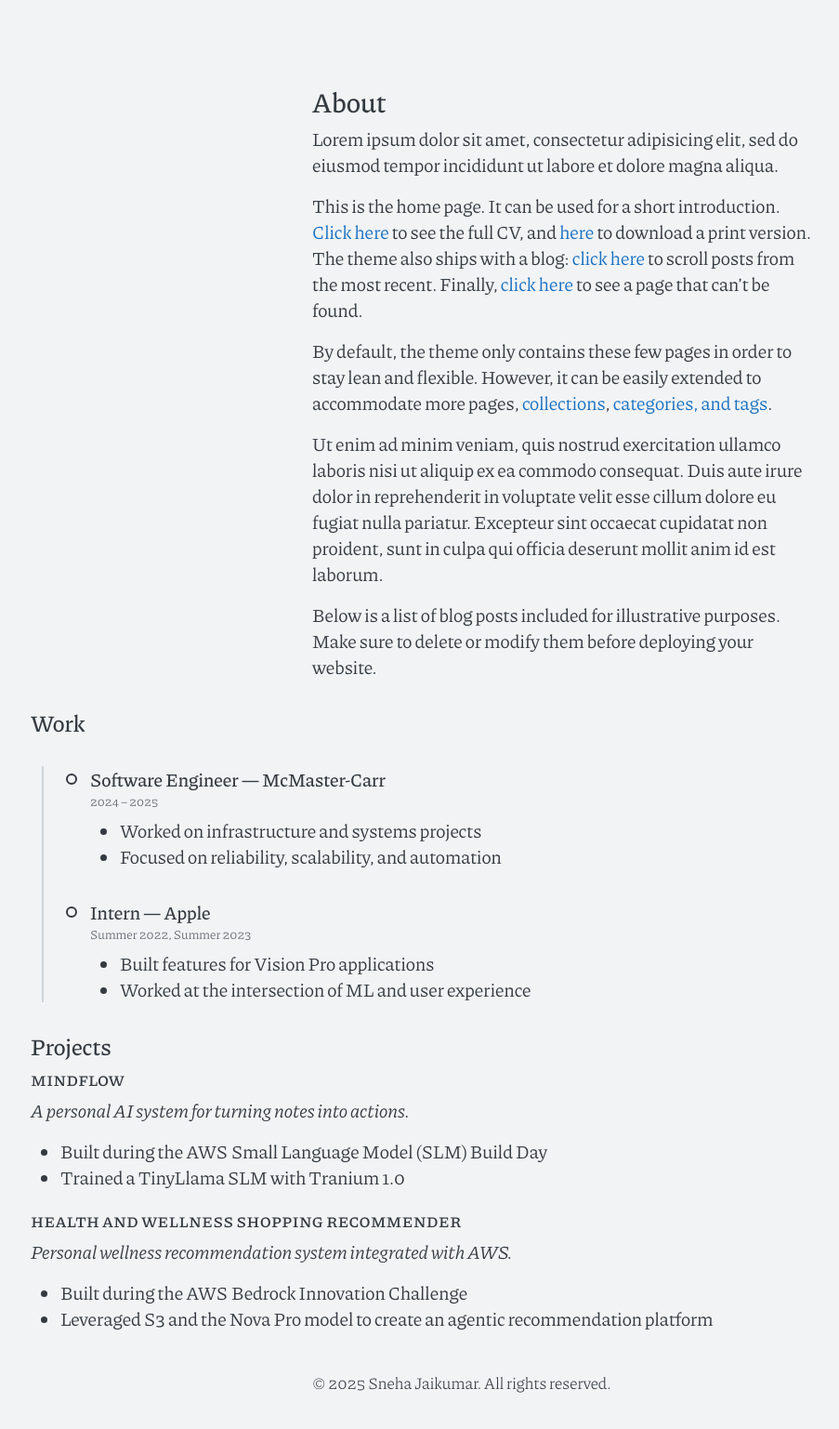
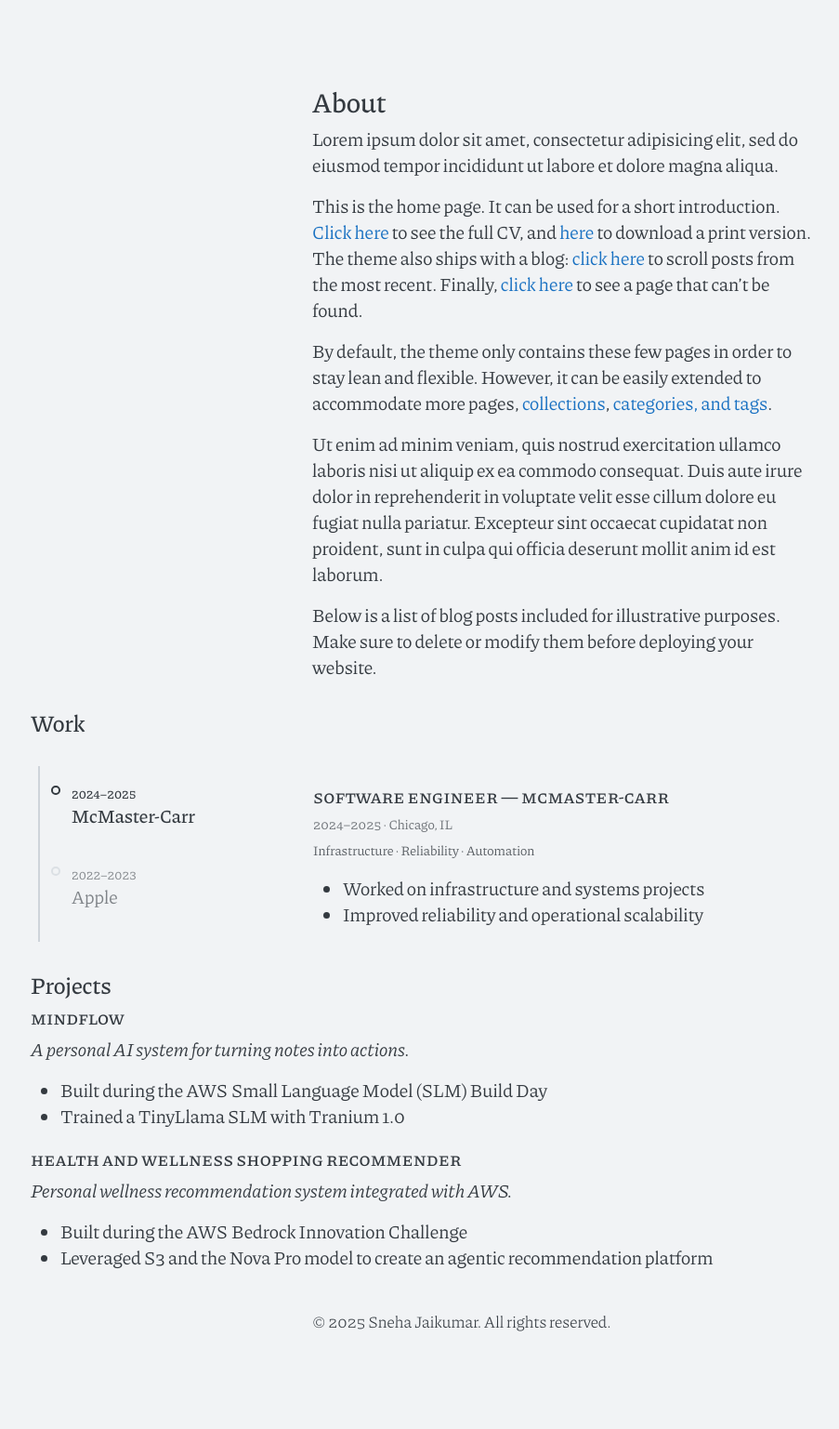
Before and after one commit to snehajaikumar23/snehajaikumar23.github.io, a Jekyll site: the page built from index.md, in a window 1280 px wide, cut to the strip 124-1664 px from the top of the page. Shown: the top 1537 px of the strip at 93% size, without its empty margins (31-934 px from the left). Built offline with Jekyll 4.4.1, drawn with Linux system fonts in a browser that asks for light colours; after the commit the page ends 1598 px from its top, so only the background shows below that.

Commit message:
Create right side panel for work section timeline

```diff
--- a/_sass/_elements.scss
+++ b/_sass/_elements.scss
@@ -160,13 +160,12 @@ a.reversefootnote {
 
 .timeline {
   position: relative;
-  margin-top: 2rem;
-  padding-left: 2.5rem;
+  padding-left: 1.5rem;
 
   &::before {
     content: "";
     position: absolute;
-    left: 0.75rem;
+    left: 0.5rem;
     top: 0;
     bottom: 0;
     width: 2px;
@@ -175,37 +174,51 @@ a.reversefootnote {
 }
 
 .timeline-item {
+  display: block;
+  background: none;
+  border: none;
+  text-align: left;
+  padding: 0.5rem 0 0.5rem 1.25rem;
   position: relative;
-  transition-delay: 0.05s;
-  margin-bottom: 2rem;
-  padding-left: 1.5rem;
-  opacity: 0;
+  cursor: pointer;
+  color: var(--color-text);
+  margin-bottom: 1.5rem;
+  opacity: 0.6;
   transform: translateY(12px);
   transition:
-    opacity 0.6s ease,
-    transform 0.6s ease;
+    opacity 0.6s ease 0.05s,
+    transform 0.6s ease 0.05s;
 
   &::before {
     content: "";
     position: absolute;
-    left: -0.15rem;
-    top: 0.4em;
-    width: 0.75rem;
-    height: 0.75rem;
+    left: -0.1rem;
+    top: 0.45em;
+    width: 0.6rem;
+    height: 0.6rem;
     background-color: var(--color-background);
-    border: 2px solid var(--color-heading);
+    border: 2px solid var(--color-border);
     border-radius: 50%;
   }
 }
 
-// .timeline-title {
-//   font-weight: 600;
-//   margin-bottom: 0.25rem;
-// }
-
 .timeline-item.is-visible {
   opacity: 1;
   transform: translateY(0);
+}
+
+.timeline-item:focus-visible {
+  outline: 2px solid var(--color-border);
+  outline-offset: 2px;
+}
+
+.timeline-item.is-active {
+  opacity: 1;
+  font-weight: 500;
+}
+
+.timeline-item.is-active::before {
+  border-color: var(--color-heading);
 }
 
 .timeline-role {
@@ -214,9 +227,48 @@ a.reversefootnote {
 }
 
 .timeline-date {
+  display: block;
   font-size: 0.85rem;
+}
+
+.timeline-company {
+  display: block;
+}
+
+.work-layout {
+  display: grid;
+  grid-template-columns: 240px 1fr;
+  gap: 4rem;
+  margin-top: 2rem;
+}
+
+.work-details {
+  position: relative;
+}
+
+.work-detail {
+  display: none;
+  opacity: 0;
+  transform: translateY(6px);
+  transition: opacity 0.3s ease, transform 0.3s ease;
+}
+
+.work-detail.is-visible {
+  opacity: 1;
+  transform: translateY(0);
+  display: block;
+}
+
+.work-meta {
+  font-size: 0.9rem;
   opacity: 0.7;
   margin-bottom: 0.5rem;
+}
+
+.work-skills {
+  font-size: 0.9rem;
+  opacity: 0.8;
+  margin-bottom: 1rem;
 }
 
 @media (prefers-reduced-motion: reduce) {
@@ -226,3 +278,26 @@ a.reversefootnote {
     transition: none;
   }
 }
+
+@media (max-width: 768px) {
+  .work-layout {
+    grid-template-columns: 1fr;
+    gap: 2rem;
+  }
+
+  .timeline {
+    padding-left: 0;
+  }
+
+  .timeline::before {
+    display: none;
+  }
+
+  .timeline-item {
+    padding-left: 0;
+  }
+
+  .timeline-item::before {
+    display: none;
+  }
+}
--- a/assets/js/main.js
+++ b/assets/js/main.js
@@ -1,29 +1,50 @@
 document.addEventListener("DOMContentLoaded", () => {
-  // Particles background
+  //Particles background
   particlesJS.load("particles-js", "assets/js/particles.json");
 
-  //Fade-in timeline items on scroll
+  //Work timeline interaction
   const timelineItems = document.querySelectorAll(".timeline-item");
+  const workDetails = document.querySelectorAll(".work-detail");
 
-  if (timelineItems.length) {
-    const timelineObserver = new IntersectionObserver(
-      (entries, observer) => {
-        entries.forEach((entry) => {
-          if (entry.isIntersecting) {
-            entry.target.classList.add("is-visible");
-            observer.unobserve(entry.target); // animate once
-          }
+  if (timelineItems.length && workDetails.length) {
+    timelineItems.forEach((item) => {
+      // Initialize aria state
+      item.setAttribute(
+        "aria-selected",
+        item.classList.contains("is-active") ? "true" : "false"
+      );
+
+      // Click interaction
+      item.addEventListener("click", () => {
+        const targetId = item.dataset.role;
+
+        timelineItems.forEach((i) => {
+          i.classList.remove("is-active");
+          i.setAttribute("aria-selected", "false");
         });
-      },
-      {
-        threshold: 0.15,
-      }
-    );
 
-    timelineItems.forEach((item) => timelineObserver.observe(item));
+        item.classList.add("is-active");
+        item.setAttribute("aria-selected", "true");
+
+        workDetails.forEach((detail) => {
+          detail.classList.toggle(
+            "is-visible",
+            detail.id === targetId
+          );
+        });
+      });
+
+      // Keyboard accessibility
+      item.addEventListener("keydown", (e) => {
+        if (e.key === "Enter" || e.key === " ") {
+          e.preventDefault();
+          item.click();
+        }
+      });
+    });
   }
 
-  // Hide nav until scroll
+  //Hide nav until scroll
   const header = document.querySelector("#home header");
 
   if (header) {
@@ -41,7 +62,7 @@ document.addEventListener("DOMContentLoaded", () => {
     toggleHeader();
   }
 
-  // Highlight active section in nav
+  //Highlight active section in nav
   const sections = document.querySelectorAll("section[id]");
   const navLinks = document.querySelectorAll(".site-nav a");
 
--- a/index.md
+++ b/index.md
@@ -21,34 +21,54 @@ Below is a list of blog posts included for illustrative purposes. Make sure to d
 <section id="work" class="wide-section">
   <h2>Work</h2>
 
-  <div class="timeline">
+  <div class="work-layout">
 
-    <div class="timeline-item">
-      <div class="timeline-role">
-        Software Engineer — McMaster-Carr
-      </div>
-      <div class="timeline-date">
-        2024 – 2025
-      </div>
-      <ul>
-        <li>Worked on infrastructure and systems projects</li>
-        <li>Focused on reliability, scalability, and automation</li>
-      </ul>
+    <!-- Timeline (left) -->
+    <div class="timeline">
+      <button type="button" class="timeline-item is-active" data-role="mcmaster" aria-controls="mcmaster"
+  aria-selected="true">
+        <span class="timeline-date">2024–2025</span>
+        <span class="timeline-company">McMaster-Carr</span>
+      </button>
+
+      <button type="button" class="timeline-item" data-role="apple">
+        <span class="timeline-date">2022–2023</span>
+        <span class="timeline-company">Apple</span>
+      </button>
     </div>
 
-    <div class="timeline-item">
-      <div class="timeline-role">
-        Intern — Apple
+    <!-- Details (right) -->
+    <div class="work-details">
+
+      <div class="work-detail is-visible" id="mcmaster">
+        <h3>Software Engineer — McMaster-Carr</h3>
+        <p class="work-meta">2024–2025 · Chicago, IL</p>
+
+        <p class="work-skills">
+          Infrastructure · Reliability · Automation
+        </p>
+
+        <ul>
+          <li>Worked on infrastructure and systems projects</li>
+          <li>Improved reliability and operational scalability</li>
+        </ul>
       </div>
-      <div class="timeline-date">
-        Summer 2022, Summer 2023
+
+      <div class="work-detail" id="apple">
+        <h3>Intern — Apple</h3>
+        <p class="work-meta">Summer 2022, 2023 · Cupertino, CA</p>
+
+        <p class="work-skills">
+          Vision Pro · Machine Learning · UX
+        </p>
+
+        <ul>
+          <li>Built features for Vision Pro applications</li>
+          <li>Worked at the intersection of ML and user experience</li>
+        </ul>
       </div>
-      <ul>
-        <li>Built features for Vision Pro applications</li>
-        <li>Worked at the intersection of ML and user experience</li>
-      </ul>
+
     </div>
-
   </div>
 </section>
 
```
